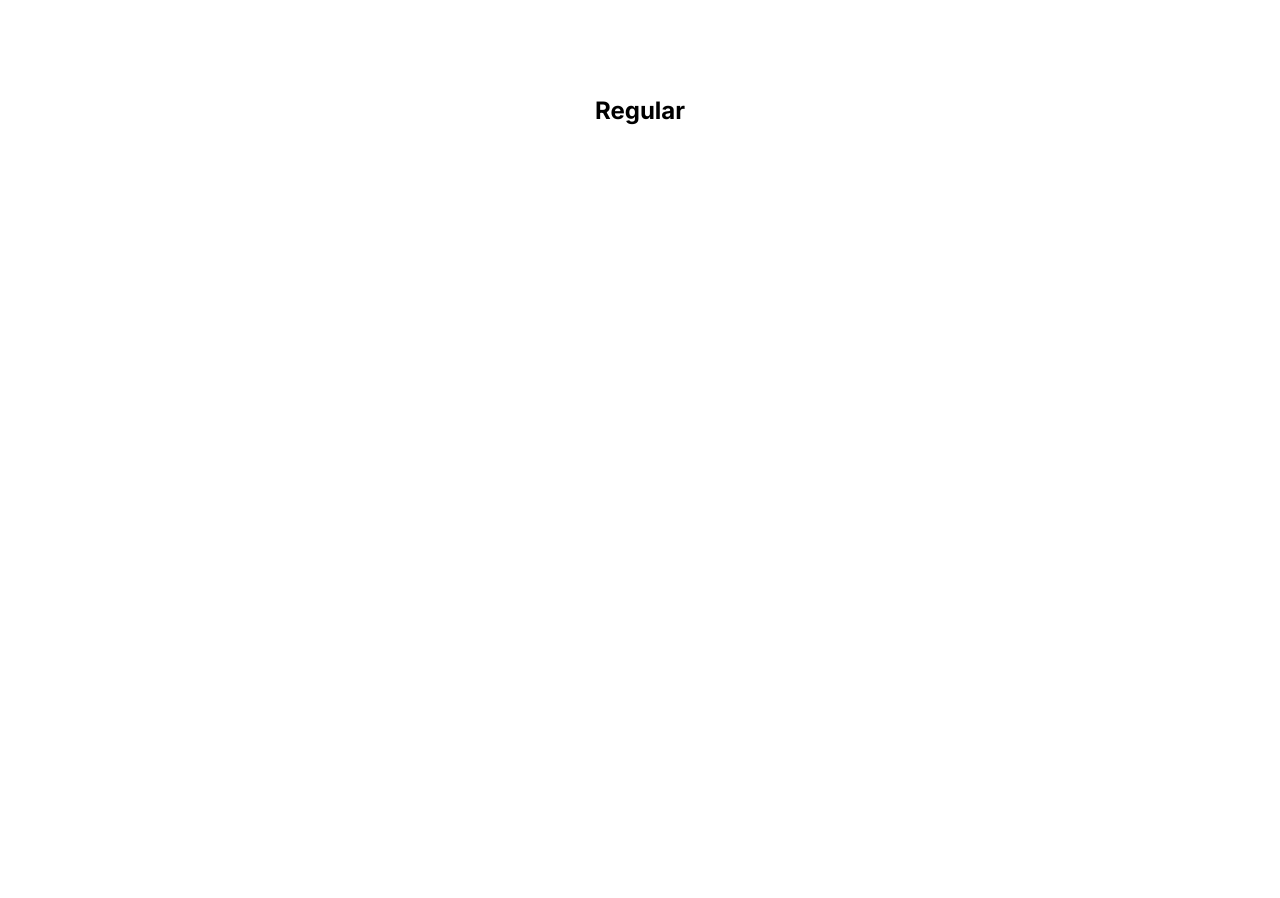
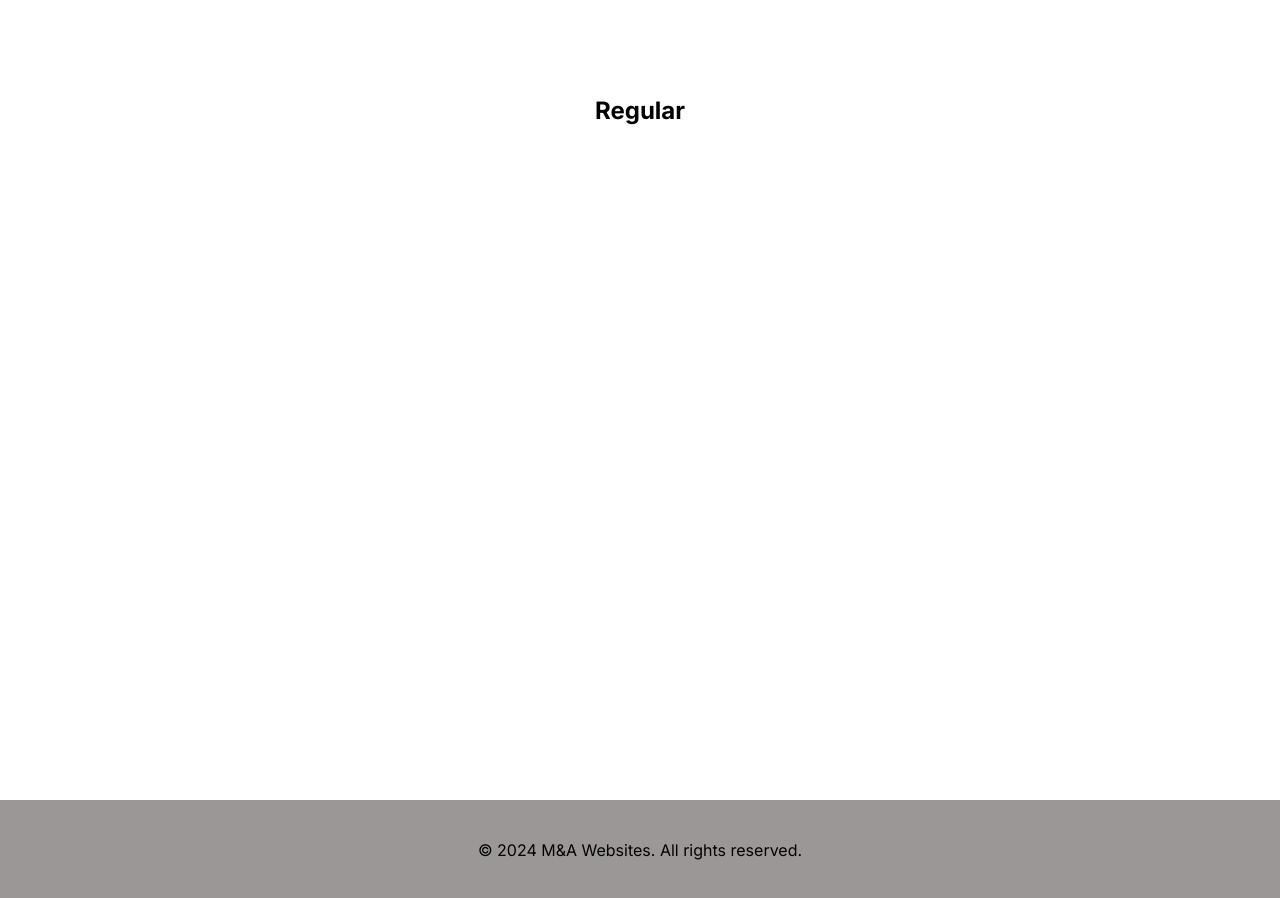
Before and after one commit to adamGolczynski/Mem-serwis, a Next.js app: page / in a window 1280 px wide. Before the commit the page ends 800 px from the top, so only its background shows below. Built offline with nearby package versions, Linux system fonts and the light colour scheme.

Commit message:
feat: add footer

```diff
--- a/app/layout.jsx
+++ b/app/layout.jsx
@@ -1,17 +1,21 @@
-import { Inter } from "next/font/google";
-import "./globals.css";
+import { Inter } from 'next/font/google';
+import './globals.css';
+import Footer from '@/components/Footer';
 
-const inter = Inter({ subsets: ["latin"] });
+const inter = Inter({ subsets: ['latin'] });
 
 export const metadata = {
-  title: "Mem serwis",
-  description: "Generated by create next app",
+	title: 'Mem serwis',
+	description: 'Generated by create next app',
 };
 
 export default function RootLayout({ children }) {
-  return (
-    <html lang="en">
-      <body className={inter.className}>{children}</body>
-    </html>
-  );
+	return (
+		<html lang='en'>
+			<body className={inter.className}>
+				{children}
+				<Footer />
+			</body>
+		</html>
+	);
 }
--- /dev/null
+++ b/components/Footer.jsx
@@ -0,0 +1,9 @@
+import styles from '@/components/Footer.module.css';
+
+export default function Footer() {
+	return (
+		<footer className={styles.footer}>
+			<p>&copy; {new Date().getFullYear()} M&A Websites. All rights reserved. </p>
+		</footer>
+	);
+}
--- /dev/null
+++ b/components/Footer.module.css
@@ -0,0 +1,6 @@
+.footer {
+	background-color: #9c9797;
+	color: black;
+	text-align: center;
+	padding: 40px;
+}
```
Also changed, not shown: jsconfig.json (+5 -5 lines).
